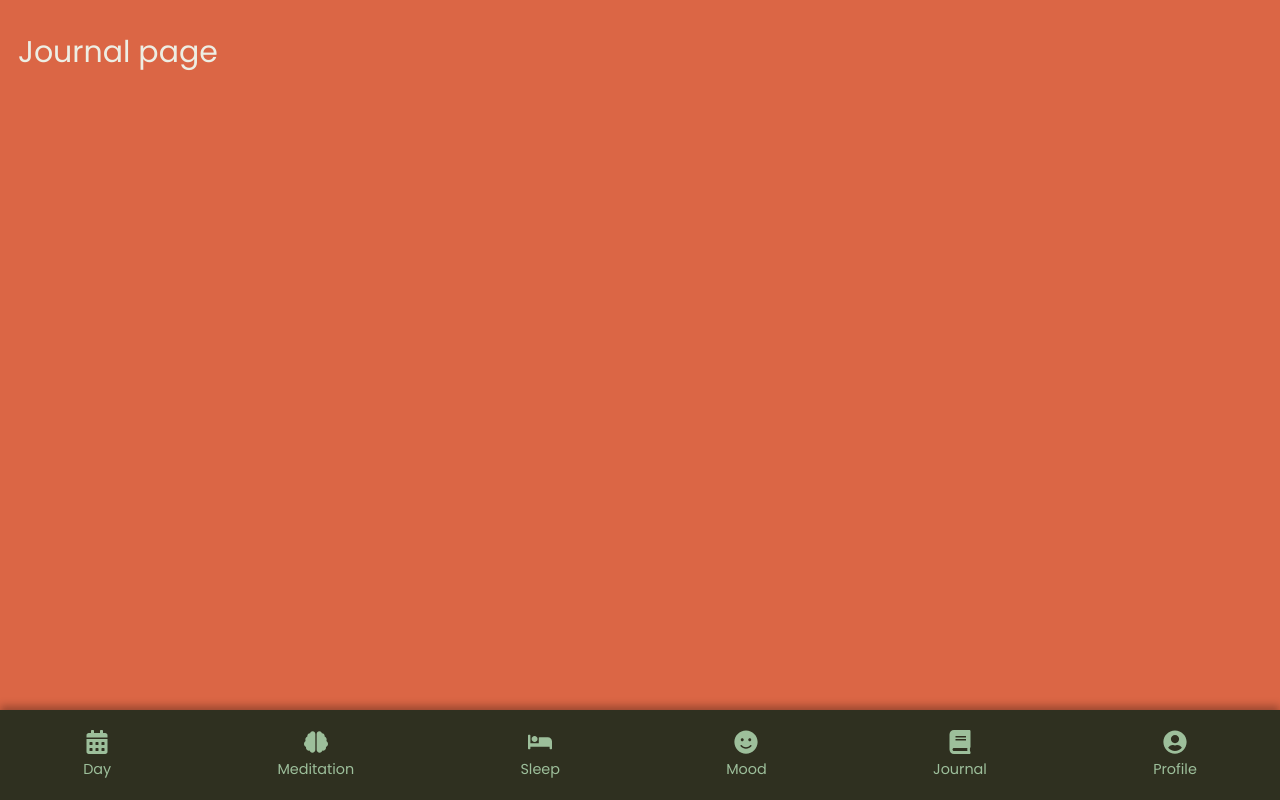
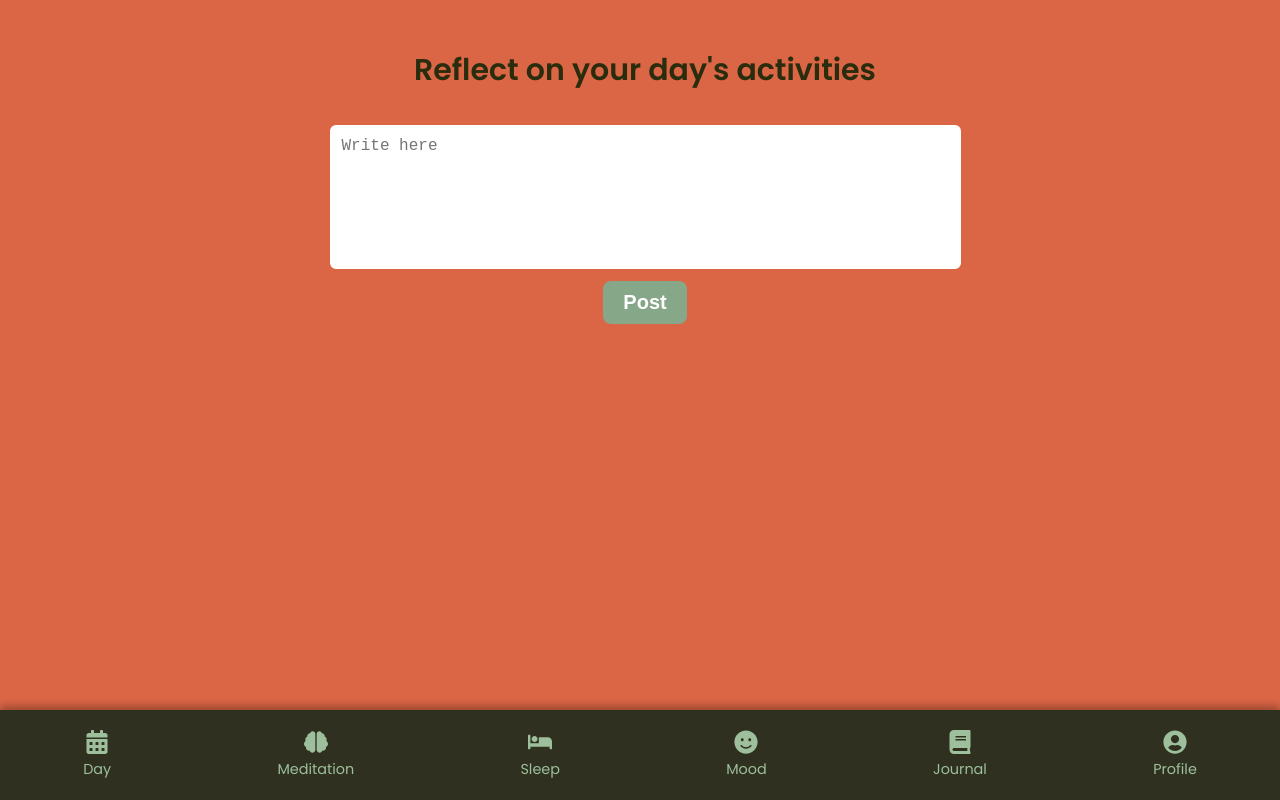
Before and after one commit to krithikadh/MINDFULNESS, a React (Vite) app in the folder mindfulness/: page /journal in a window 1280 px wide. Built offline with nearby package versions, Linux system fonts and the light colour scheme.

Commit message:
Journal page completed

```diff
--- a/mindfulness/src/components/FunctionalComponents/Journal.jsx
+++ b/mindfulness/src/components/FunctionalComponents/Journal.jsx
@@ -1,9 +1,41 @@
-import React from "react";
+import React, { useState } from "react";
+import "../css/Journal.css";
 
-function Journal() {
+const Journal = () => {
+  const [entry, setEntry] = useState("");
+  const [entries, setEntries] = useState([]);
+
+  const handlePost = () => {
+    if (entry.trim() !== "") {
+      setEntries([entry, ...entries]);
+      setEntry("");
+    }
+  };
+
   return (
-      <p>Journal page</p>
+    <div className="journal-container">
+      <h1 className="journal">Reflect on your day's activities</h1>
+
+      <textarea
+        className="journal-input"
+        value={entry}
+        onChange={(e) => setEntry(e.target.value)}
+        placeholder="Write here"
+      ></textarea>
+
+      <button className="post-button" onClick={handlePost}>
+        Post
+      </button>
+
+      <div className="journal-entries">
+        {entries.map((entry, index) => (
+          <div key={index} className="journal-entry">
+            <p>{entry}</p>
+          </div>
+        ))}
+      </div>
+    </div>
   );
-}
+};
 
 export default Journal;
--- /dev/null
+++ b/mindfulness/src/components/css/Journal.css
@@ -0,0 +1,61 @@
+.journal-container {
+  display: flex;
+  flex-direction: column;
+  align-items: center;
+  justify-content: center;
+  min-height: 25vh;
+  color: #333;
+  text-align: center;
+  padding: 20px;
+}
+
+.journal-input {
+  width: 50%;
+  height: 120px;
+  padding: 12px;
+  font-size: 16px;
+  border-radius: 8px;
+  border: 2px solid #db6645;
+  resize: none;
+  margin-top: 10px;
+}
+
+.post-button {
+  margin-top: 10px;
+  padding: 10px 20px;
+  font-size: 20px;
+  border-radius: 8px;
+  border: none;
+  background-color: #87a888;
+  font-weight: bold;
+  color: white;
+  cursor: pointer;
+  transition: 0.3s;
+}
+
+.post-button:hover {
+  background-color: #b85034;
+}
+
+.journal-entries {
+  margin-top: 20px;
+  width: 30%;
+  display: flex;
+  flex-direction: column;
+  align-items: center;
+}
+
+.journal-entry {
+  background-color: #de9d8a;
+  border-radius: 8px;
+  padding: 5px;
+  font-size: 15px;
+  width: 100%;
+  text-align: left;
+  margin-top: 10px;
+  box-shadow: 0px 4px 8px rgba(0, 0, 0, 0.2);
+}
+
+.journal{
+    color: #2a2c0e;
+}
```
